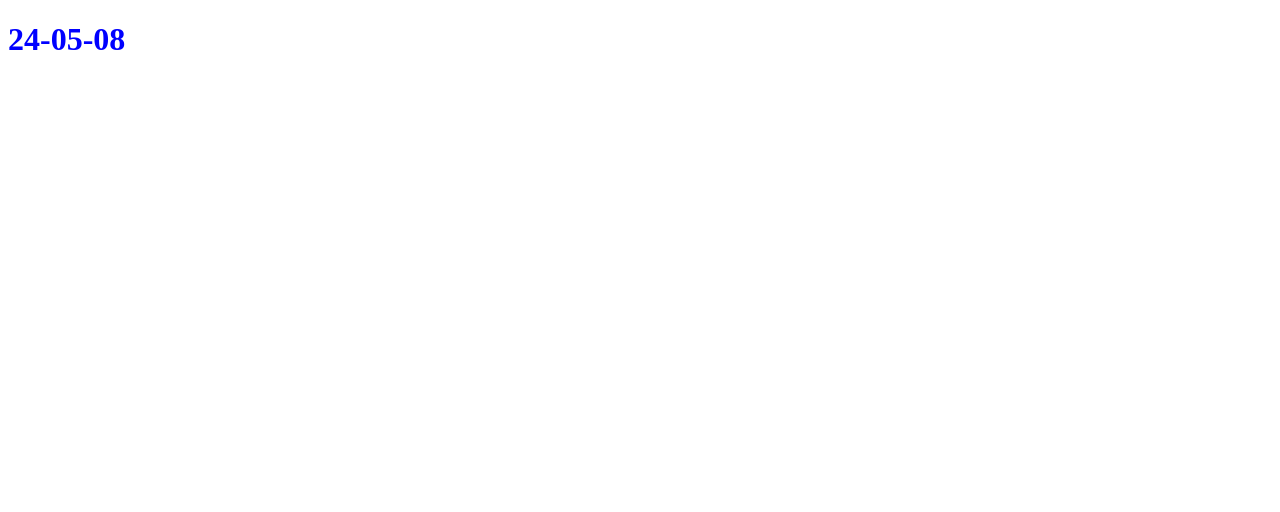
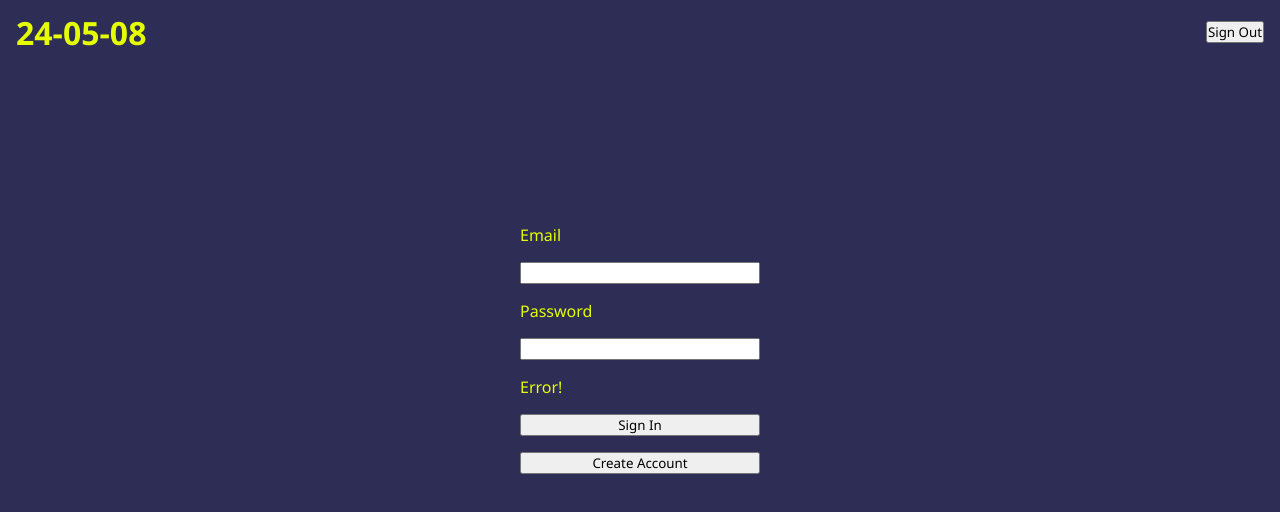
Before and after one commit to Hannahhoilo/24-05-08-simon, a website: page dist/index.html in a window 1280 px wide. Drawn offline with Linux system fonts and the light colour scheme.

Commit message:
layout basic ui

```diff
--- a/src/styles/style.css
+++ b/src/styles/style.css
@@ -1,3 +1,39 @@
+* {
+	font-family: 'Segoe UI', Tahoma, Geneva, Verdana, sans-serif;
+	padding: 0;
+	margin: 0;
+	box-sizing: border-box;
+
+}
+
+body {
+	width: 100%;
+	height: 100vh;
+	background-color: #2d2d56;
+	color:#e5ff00;
+}
+
 h1 {
-	color: blue;
+	color: #e5ff00;
 }
+
+header {
+	width: 100%;
+	height: 4rem;
+	display: flex;
+	justify-content: space-between;
+	align-items: center;
+	padding: 0 1rem;
+}
+
+form {
+	width: 15rem;
+	gap: 1rem;
+	display: flex;
+	flex-direction: column;
+	margin: 10rem auto;
+}
+
+.secret-section {
+	display: none;
+}
```
Also changed, not shown: dist/index.html.
